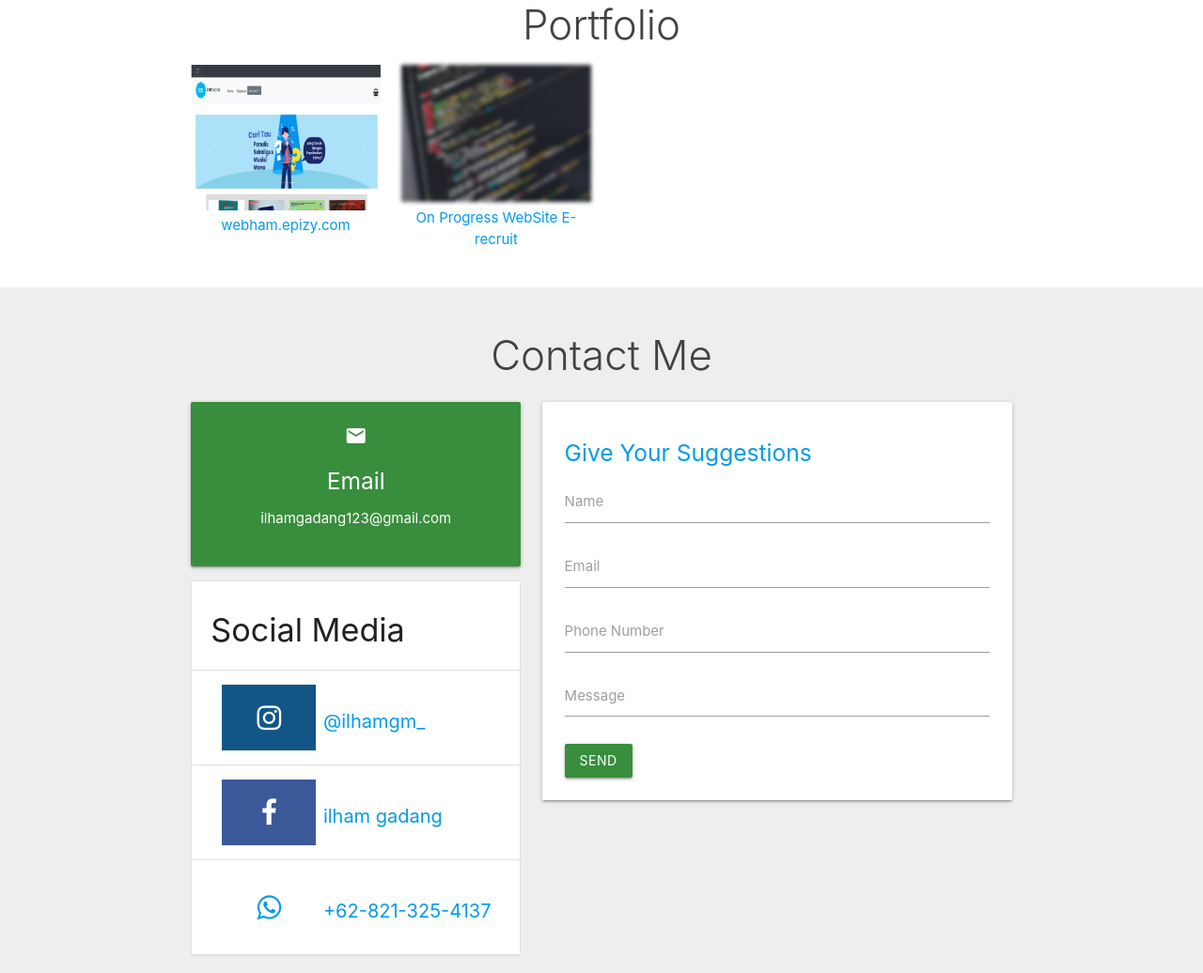
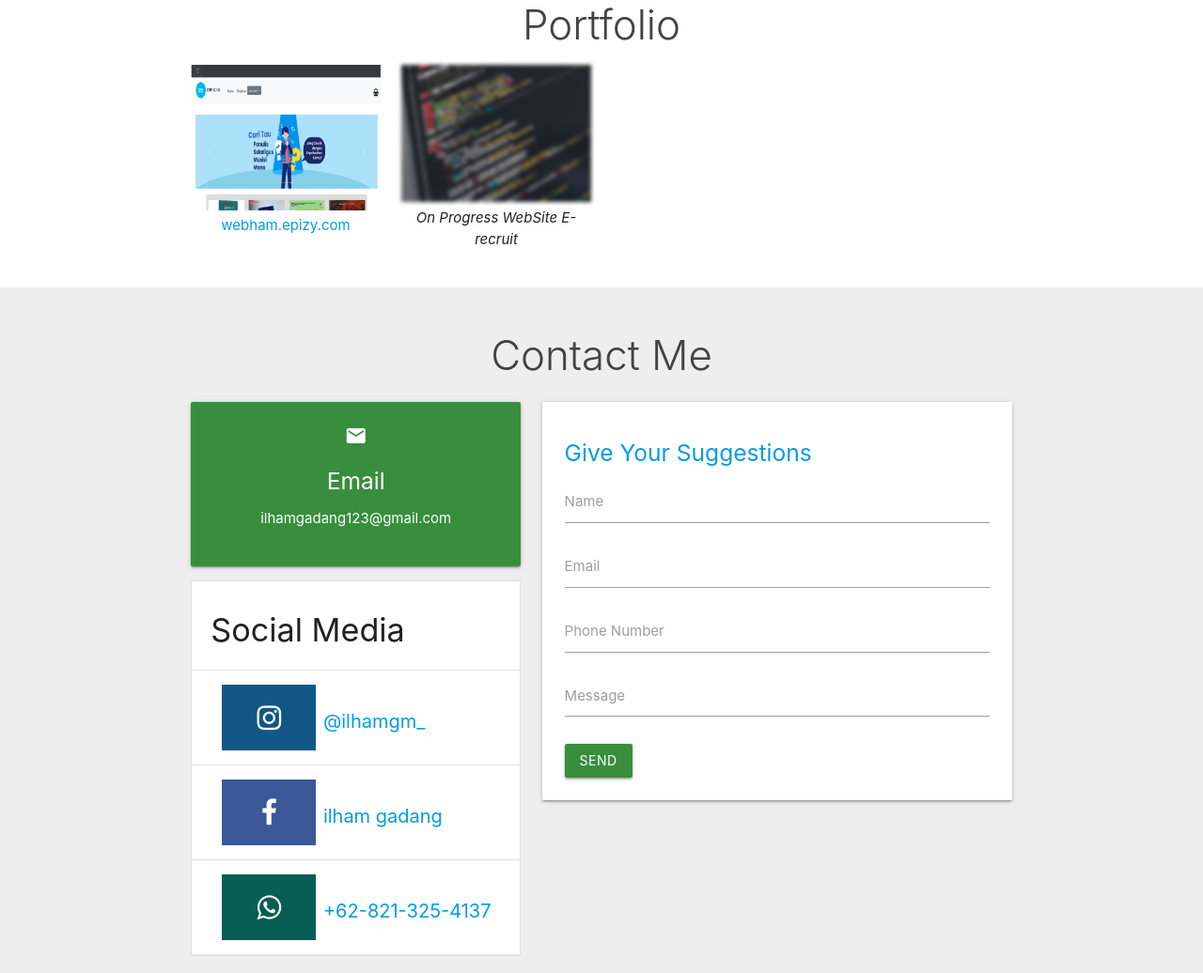
Before and after one commit to ilham1725/ilham1725.github.io, a plain HTML site: page index.html in a window 1280 px wide. Shown: the part 1477-2513 px from the top of the page at 94% size. Drawn offline with Linux system fonts and the light colour scheme.

Commit message:
bismillah selesai

```diff
--- a/index.html
+++ b/index.html
@@ -37,6 +37,10 @@
         }
         .fa-instagram {
           background: #125688;
+          color: white;
+        }
+        .fa-whatsapp {
+          background: #075e54;
           color: white;
         }
     </style>
@@ -200,7 +204,7 @@
             width: 270px;
             filter: blur(2px);">
           </center>
-            <a href="http://webham.epizy.com" target="_parent"class="text-black"><center>On Progress WebSite E-recruit</center></a>
+            <i class="text-black"><center>On Progress WebSite E-recruit</center></i>
           </div>
         </div>
       </div>
```
